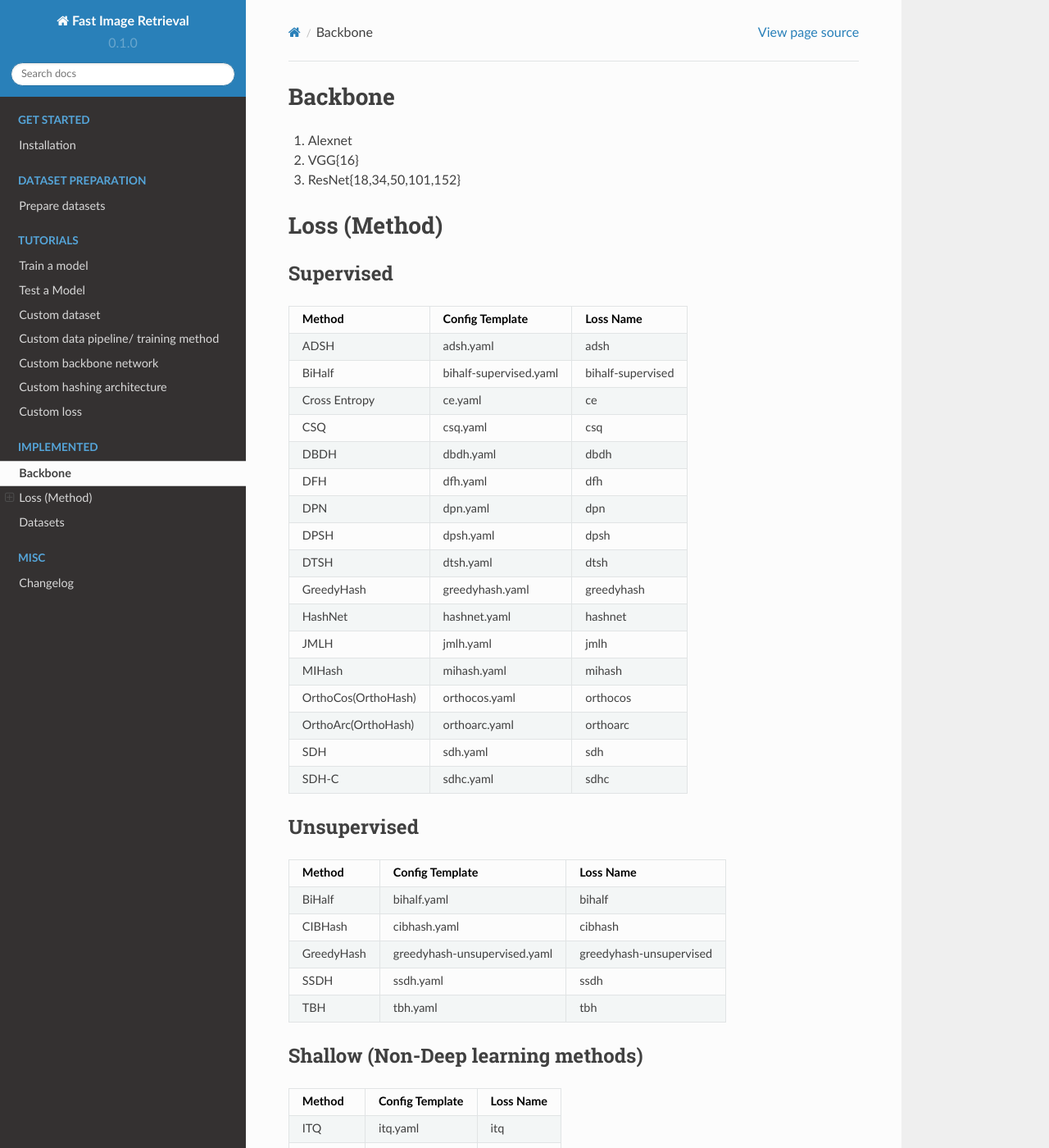
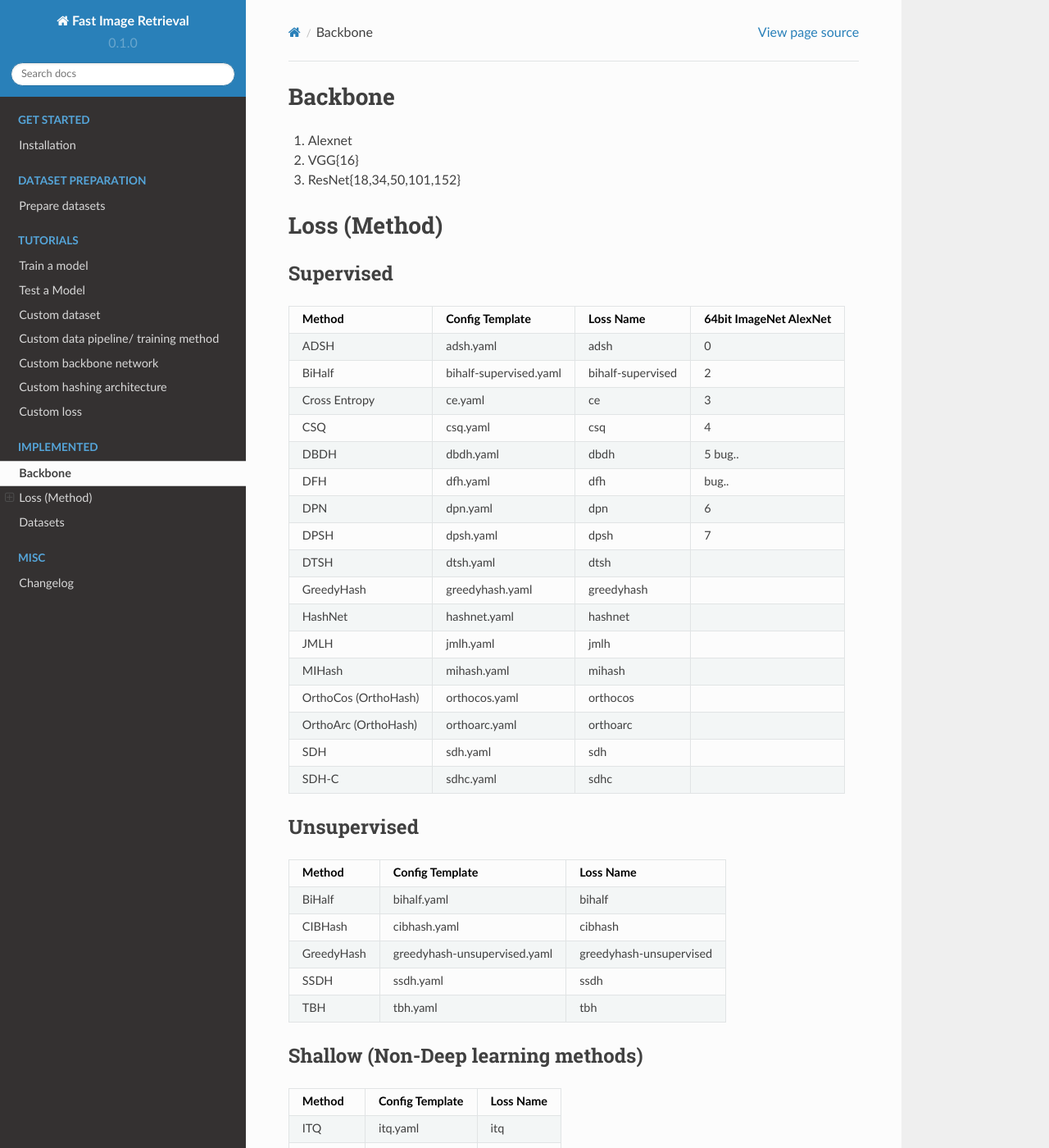
Before and after one commit to CISiPLab/cisip-FIRe, a Sphinx documentation site: the page built from docs/implementation.md, in a window 1280 px wide and 1400 px high. Shown: the whole window at 82% size. Built offline with Sphinx 7.4.7 and the Read the Docs theme 2.0.0, drawn with Linux system fonts in a browser that asks for light colours.

Commit message:
fix pairwise bug 2

```diff
--- a/docs/implementation.md
+++ b/docs/implementation.md
@@ -5,23 +5,23 @@
 
 # Loss (Method)
 ## Supervised
-|Method|Config Template|Loss Name|
-|---|---|---|
-|ADSH|adsh.yaml|adsh|
-|BiHalf|bihalf-supervised.yaml|bihalf-supervised|
-|Cross Entropy|ce.yaml|ce|
-|CSQ|csq.yaml|csq|
-|DBDH|dbdh.yaml|dbdh|
-|DFH|dfh.yaml|dfh|
-|DPN|dpn.yaml|dpn|
-|DPSH|dpsh.yaml|dpsh|
+|Method|Config Template|Loss Name|64bit ImageNet AlexNet|
+|---|---|---|---|
+|ADSH|adsh.yaml|adsh|0|
+|BiHalf|bihalf-supervised.yaml|bihalf-supervised|2|
+|Cross Entropy|ce.yaml|ce|3|
+|CSQ|csq.yaml|csq|4|
+|DBDH|dbdh.yaml|dbdh|5 bug..|
+|DFH|dfh.yaml|dfh|bug..|
+|DPN|dpn.yaml|dpn|6|
+|DPSH|dpsh.yaml|dpsh|7|
 |DTSH|dtsh.yaml|dtsh|
 |GreedyHash|greedyhash.yaml|greedyhash|
 |HashNet|hashnet.yaml|hashnet|
 |JMLH|jmlh.yaml|jmlh|
 |MIHash|mihash.yaml|mihash|
-|OrthoCos(OrthoHash)|orthocos.yaml|orthocos|
-|OrthoArc(OrthoHash)|orthoarc.yaml|orthoarc|
+|OrthoCos (OrthoHash)|orthocos.yaml|orthocos|
+|OrthoArc (OrthoHash)|orthoarc.yaml|orthoarc|
 |SDH|sdh.yaml|sdh|
 |SDH-C|sdhc.yaml|sdhc|
 ## Unsupervised
```
Also changed, not shown: other parts of docs/implementation.md (+1 -1 lines), 6 other files.
